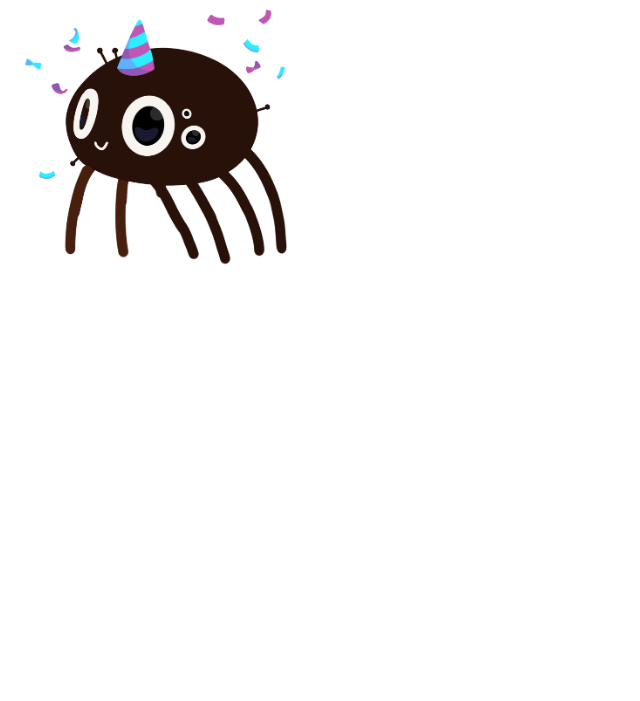
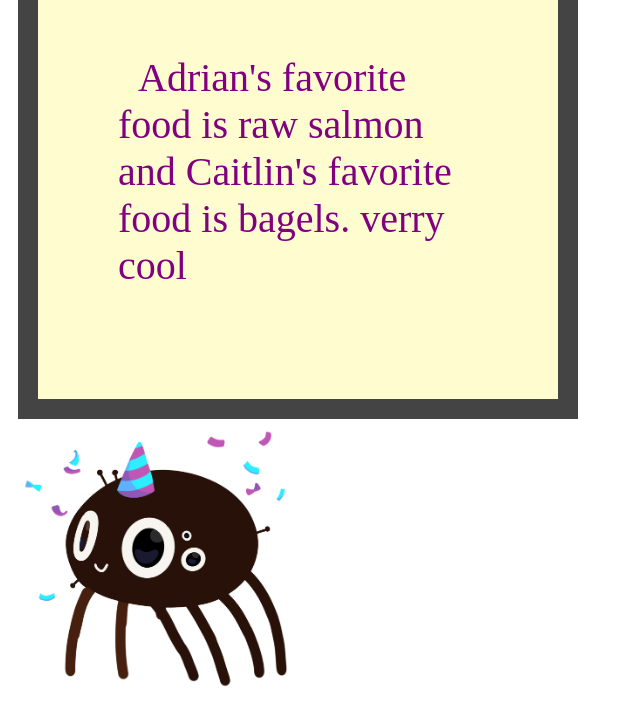
Before and after one commit to Aspenarts/art101, a plain HTML site: page lab2/index.html in a window 1280 px wide. Shown: the part 335-1036 px from the top of the page, without its empty margins (0-640 px from the left). Before the commit the page ends 800 px from the top, so only its background shows below. Drawn offline with Linux system fonts and the light colour scheme.

```diff
--- a/css/site.css
+++ b/css/site.css
@@ -3,7 +3,7 @@
 p{
   color: purple;
   background color: tan;
-  padding: 20px;
+  padding: 60px;
   <--! or use hte hex code-->
   font-weight: bold;
 }
@@ -12,6 +12,6 @@ p{
   background-color: tan;
   padding: 20px;
   margin: 10px;
-  border: solid 1px black;
-  border-radius: 20px;
+  border: solid 20px purple;
+  border-radius: 60px;
 }
--- a/lab2/css/lab.css
+++ b/lab2/css/lab.css
@@ -15,6 +15,6 @@ p {
   min-height: 300px;
   padding: 10px;
   margin: 10px;
-  border: solid 1px #444444;
-  font-size: 20px;
+  border: solid 20px #444444;
+  font-size: 40px;
 }
```
